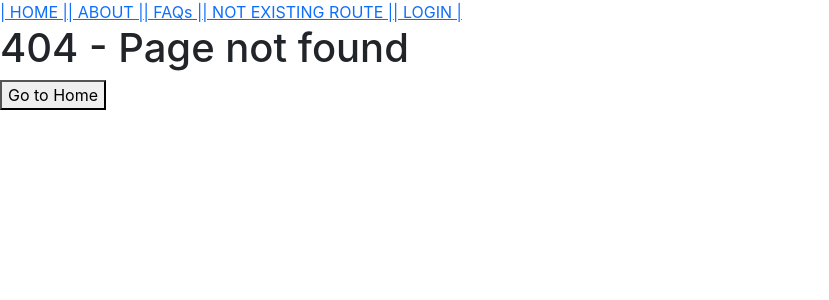
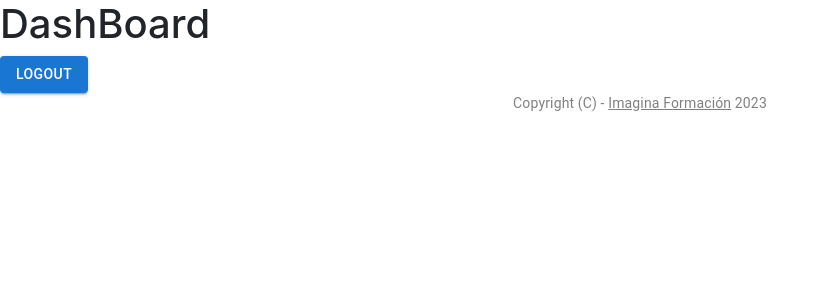
Before and after one commit to StivenAAmayaS/Aprendiendo-React-en-OB, a React (Create React App) app: page /dashboard in a window 1280 px wide. Before the commit this address had no page. Shown: the top 300 px of the page, without its empty margins (0-829 px from the left). Built offline with nearby package versions, Linux system fonts and the light colour scheme.

Commit message:
Sesión 18 finalizada

```diff
--- a/package.json
+++ b/package.json
@@ -3,12 +3,17 @@
   "version": "0.1.0",
   "private": true,
   "dependencies": {
+    "@emotion/react": "^11.10.5",
+    "@emotion/styled": "^11.10.5",
+    "@mui/icons-material": "^5.11.0",
+    "@mui/material": "^5.11.7",
     "@testing-library/jest-dom": "^5.16.5",
     "@testing-library/react": "^13.4.0",
     "@testing-library/user-event": "^13.5.0",
     "axios": "^1.2.6",
     "bootstrap": "^5.2.3",
     "bootstrap-icons": "^1.10.3",
+    "clsx": "^1.2.1",
     "formik": "^2.2.9",
     "node-sass": "^7.0.3",
     "path-browserify": "^1.0.1",
--- /dev/null
+++ b/src/AppRoutingFinal.js
@@ -0,0 +1,41 @@
+import {
+  BrowserRouter as Router,
+  Route,
+  Switch,
+  Link,
+  Redirect,
+} from "react-router-dom";
+import NotFoundPage from "./pages/404/NotFoundPage";
+import LoginPage from "./pages/Auth/LoginPage";
+import Dashboard from "./pages/DashBoard/Dashboard";
+
+function AppRoutingFinal() {
+  let loggedIn = true;
+
+  return (
+    <Router>
+      <Switch>
+        {/* Redirections to protect our routes */}
+        <Route exact path="/">
+          {loggedIn ? (
+            <Redirect from="/" to="/dashboard" />
+          ) : (
+            <Redirect from="/" to="/login" />
+          )}
+        </Route>
+
+        {/* Login Route */}
+        <Route exact path="/login" component={LoginPage} />
+
+        {/* Dashboard Route */}
+        <Route exact path="/dashboard">
+          {loggedIn ? <Dashboard /> : <Redirect from="/" to="/login" />}
+        </Route>
+
+        <Route component={NotFoundPage} />
+      </Switch>
+    </Router>
+  );
+}
+
+export default AppRoutingFinal;
--- /dev/null
+++ b/src/components/pure/Copyright.jsx
@@ -0,0 +1,19 @@
+import React from "react";
+
+// Material UI Components
+import Link from "@mui/material/Link";
+import Typography from "@mui/material/Typography";
+
+const Copyright = () => {
+  return (
+    <Typography variant="body2" color="GrayText" align="center">
+      {"Copyright (C) - "}
+      <Link color="inherit" href="https://imaginaformacion.com" target="_blank">
+        Imagina Formación
+      </Link>{" "}
+      {new Date().getFullYear()}
+    </Typography>
+  );
+};
+
+export default Copyright;
--- a/src/index.js
+++ b/src/index.js
@@ -12,14 +12,16 @@
 
 import './index.css';
 // import App from './App';
-import AppRoutingOne from './AppRoutingOne';
+// import AppRoutingOne from './AppRoutingOne';
+
 import reportWebVitals from './reportWebVitals';
+import AppRoutingFinal from './AppRoutingFinal';
 
 
 const root = ReactDOM.createRoot(document.getElementById('root'));
 root.render(
   <React.StrictMode>
-    <AppRoutingOne />
+    <AppRoutingFinal></AppRoutingFinal>
   </React.StrictMode>
 );
 
--- /dev/null
+++ b/src/pages/DashBoard/Dashboard.jsx
@@ -0,0 +1,21 @@
+import React from "react";
+import {useHistory} from "react-router-dom"
+import Button from "@mui/material/Button";
+import Copyright from "../../components/pure/Copyright";
+
+const Dashboard = () => {
+  const history = useHistory()
+  const logout = () => {
+    history.push("/login");
+  }
+
+  return (
+  <div>
+    <h1>DashBoard</h1>
+    <Button variant="contained" onClick={logout}>Logout</Button>
+    <Copyright></Copyright>
+  </div>
+  );
+};
+
+export default Dashboard;
```
Also changed, not shown: src/components/pure/MenuListItems.jsx (added, +38 -0 lines), 1 other file (tests, documents, lock files or other folders).
